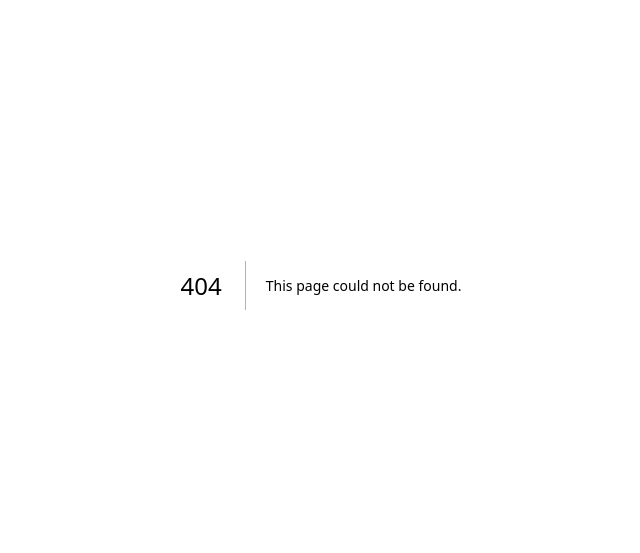
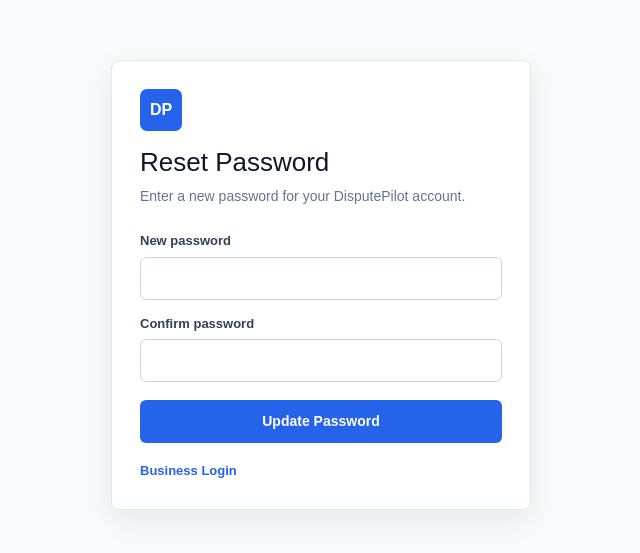
Before and after one commit to fiiasknow-svg/disputepilot-app, a Next.js app: page /reset-password in a window 1280 px wide. Before the commit this address had no page. Shown: the part 115-668 px from the top of the page, without its empty margins (319-959 px from the left). Built offline with nearby package versions, Linux system fonts and the light colour scheme; no server answers.

Commit message:
Add password reset support

```diff
--- /dev/null
+++ b/app/reset-password/page.tsx
@@ -0,0 +1,5 @@
+import ResetPasswordForm from "@/components/ResetPasswordForm";
+
+export default function ResetPasswordPage() {
+  return <ResetPasswordForm />;
+}
--- a/components/AuthLoginForm.tsx
+++ b/components/AuthLoginForm.tsx
@@ -28,6 +28,7 @@
   const [email, setEmail] = useState("");
   const [password, setPassword] = useState("");
   const [status, setStatus] = useState<"idle" | "submitting" | "success" | "error">("idle");
+  const [isResetting, setIsResetting] = useState(false);
   const [message, setMessage] = useState("");
 
   async function handleSubmit(event: FormEvent<HTMLFormElement>) {
@@ -49,6 +50,34 @@
     if (redirectTo) {
       router.push(redirectTo);
     }
+  }
+
+  async function handleForgotPassword() {
+    const trimmedEmail = email.trim();
+
+    if (!trimmedEmail) {
+      setStatus("error");
+      setMessage("Enter your email address before requesting a password reset.");
+      return;
+    }
+
+    setIsResetting(true);
+    setStatus("submitting");
+    setMessage("");
+
+    const redirectTo = `${window.location.origin}/reset-password`;
+    const { error } = await supabase.auth.resetPasswordForEmail(trimmedEmail, { redirectTo });
+
+    if (error) {
+      setStatus("error");
+      setMessage(error.message || "Unable to send password reset instructions.");
+      setIsResetting(false);
+      return;
+    }
+
+    setStatus("success");
+    setMessage("Password reset instructions have been sent to that email address.");
+    setIsResetting(false);
   }
 
   return (
@@ -98,7 +127,7 @@
             disabled={status === "submitting"}
             style={{ marginTop: 4, background: "#2563eb", color: "#fff", border: "none", borderRadius: 6, padding: "11px 14px", fontSize: 14, fontWeight: 700, cursor: status === "submitting" ? "wait" : "pointer" }}
           >
-            {status === "submitting" ? "Signing in..." : submitLabel}
+            {status === "submitting" && !isResetting ? "Signing in..." : submitLabel}
           </button>
         </form>
 
@@ -107,9 +136,14 @@
             {alternateLabel}
           </Link>
           {showForgotPassword && (
-            <Link href="/login" aria-disabled="true" style={{ color: "#64748b", textDecoration: "none" }}>
-              Forgot password
-            </Link>
+            <button
+              type="button"
+              onClick={handleForgotPassword}
+              disabled={isResetting}
+              style={{ color: "#64748b", background: "none", border: "none", padding: 0, font: "inherit", cursor: isResetting ? "wait" : "pointer" }}
+            >
+              {isResetting ? "Sending reset..." : "Forgot password"}
+            </button>
           )}
         </div>
       </section>
--- /dev/null
+++ b/components/ResetPasswordForm.tsx
@@ -0,0 +1,104 @@
+"use client";
+
+import Link from "next/link";
+import { FormEvent, useState } from "react";
+import { supabase } from "@/lib/supabase";
+
+export default function ResetPasswordForm() {
+  const [password, setPassword] = useState("");
+  const [confirmPassword, setConfirmPassword] = useState("");
+  const [status, setStatus] = useState<"idle" | "submitting" | "success" | "error">("idle");
+  const [message, setMessage] = useState("");
+
+  async function handleSubmit(event: FormEvent<HTMLFormElement>) {
+    event.preventDefault();
+
+    if (password.length < 8) {
+      setStatus("error");
+      setMessage("Enter a password with at least 8 characters.");
+      return;
+    }
+
+    if (password !== confirmPassword) {
+      setStatus("error");
+      setMessage("Passwords do not match.");
+      return;
+    }
+
+    setStatus("submitting");
+    setMessage("");
+
+    const { error } = await supabase.auth.updateUser({ password });
+
+    if (error) {
+      setStatus("error");
+      setMessage(error.message || "Unable to update your password.");
+      return;
+    }
+
+    setStatus("success");
+    setMessage("Your password has been updated. You can now sign in.");
+    setPassword("");
+    setConfirmPassword("");
+  }
+
+  return (
+    <main style={{ minHeight: "100vh", background: "#f8fafc", display: "grid", placeItems: "center", padding: 24 }}>
+      <section style={{ width: "100%", maxWidth: 420, background: "#fff", border: "1px solid #e2e8f0", borderRadius: 8, padding: 28, boxShadow: "0 10px 30px rgba(15,23,42,0.08)" }}>
+        <div style={{ marginBottom: 24 }}>
+          <div style={{ width: 42, height: 42, borderRadius: 7, background: "#2563eb", color: "#fff", display: "grid", placeItems: "center", fontWeight: 800, marginBottom: 16 }}>
+            DP
+          </div>
+          <h1 style={{ margin: "0 0 8px", fontSize: 26, lineHeight: 1.2, color: "#0f172a" }}>Reset Password</h1>
+          <p style={{ margin: 0, color: "#64748b", fontSize: 14, lineHeight: 1.5 }}>Enter a new password for your DisputePilot account.</p>
+        </div>
+
+        <form onSubmit={handleSubmit} style={{ display: "flex", flexDirection: "column", gap: 14 }}>
+          <label style={{ display: "flex", flexDirection: "column", gap: 6, color: "#334155", fontSize: 13, fontWeight: 600 }}>
+            New password
+            <input
+              type="password"
+              autoComplete="new-password"
+              required
+              value={password}
+              onChange={(event) => setPassword(event.target.value)}
+              style={{ border: "1px solid #cbd5e1", borderRadius: 6, padding: "10px 12px", fontSize: 14, color: "#0f172a" }}
+            />
+          </label>
+
+          <label style={{ display: "flex", flexDirection: "column", gap: 6, color: "#334155", fontSize: 13, fontWeight: 600 }}>
+            Confirm password
+            <input
+              type="password"
+              autoComplete="new-password"
+              required
+              value={confirmPassword}
+              onChange={(event) => setConfirmPassword(event.target.value)}
+              style={{ border: "1px solid #cbd5e1", borderRadius: 6, padding: "10px 12px", fontSize: 14, color: "#0f172a" }}
+            />
+          </label>
+
+          {message && (
+            <p role="status" style={{ margin: 0, color: status === "error" ? "#b91c1c" : "#047857", fontSize: 13 }}>
+              {message}
+            </p>
+          )}
+
+          <button
+            type="submit"
+            disabled={status === "submitting"}
+            style={{ marginTop: 4, background: "#2563eb", color: "#fff", border: "none", borderRadius: 6, padding: "11px 14px", fontSize: 14, fontWeight: 700, cursor: status === "submitting" ? "wait" : "pointer" }}
+          >
+            {status === "submitting" ? "Updating..." : "Update Password"}
+          </button>
+        </form>
+
+        <div style={{ marginTop: 18, fontSize: 13 }}>
+          <Link href="/login" style={{ color: "#2563eb", fontWeight: 600, textDecoration: "none" }}>
+            Business Login
+          </Link>
+        </div>
+      </section>
+    </main>
+  );
+}
--- a/lib/supabase.ts
+++ b/lib/supabase.ts
@@ -50,6 +50,14 @@
           data: { user: null, session: null },
           error: { message: "Supabase is not configured for this environment." },
         }),
+        resetPasswordForEmail: () => Promise.resolve({
+          data: null,
+          error: { message: "Supabase is not configured for this environment." },
+        }),
+        updateUser: () => Promise.resolve({
+          data: { user: null },
+          error: { message: "Supabase is not configured for this environment." },
+        }),
         signOut: () => Promise.resolve({ error: null }),
         getSession: () => Promise.resolve({ data: { session: null }, error: null }),
       },
```
Also changed, not shown: 1 other file (tests, documents, lock files or other folders).
